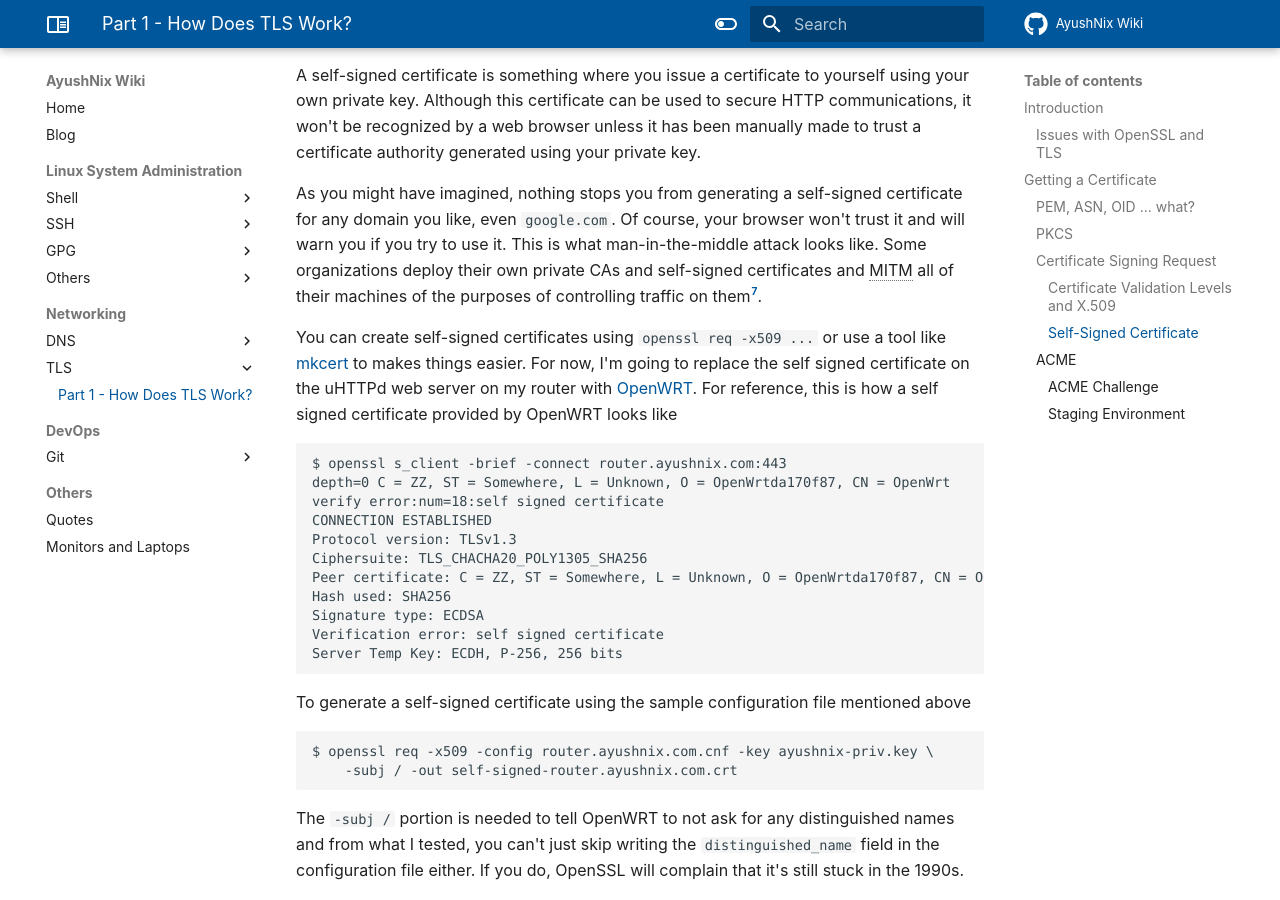
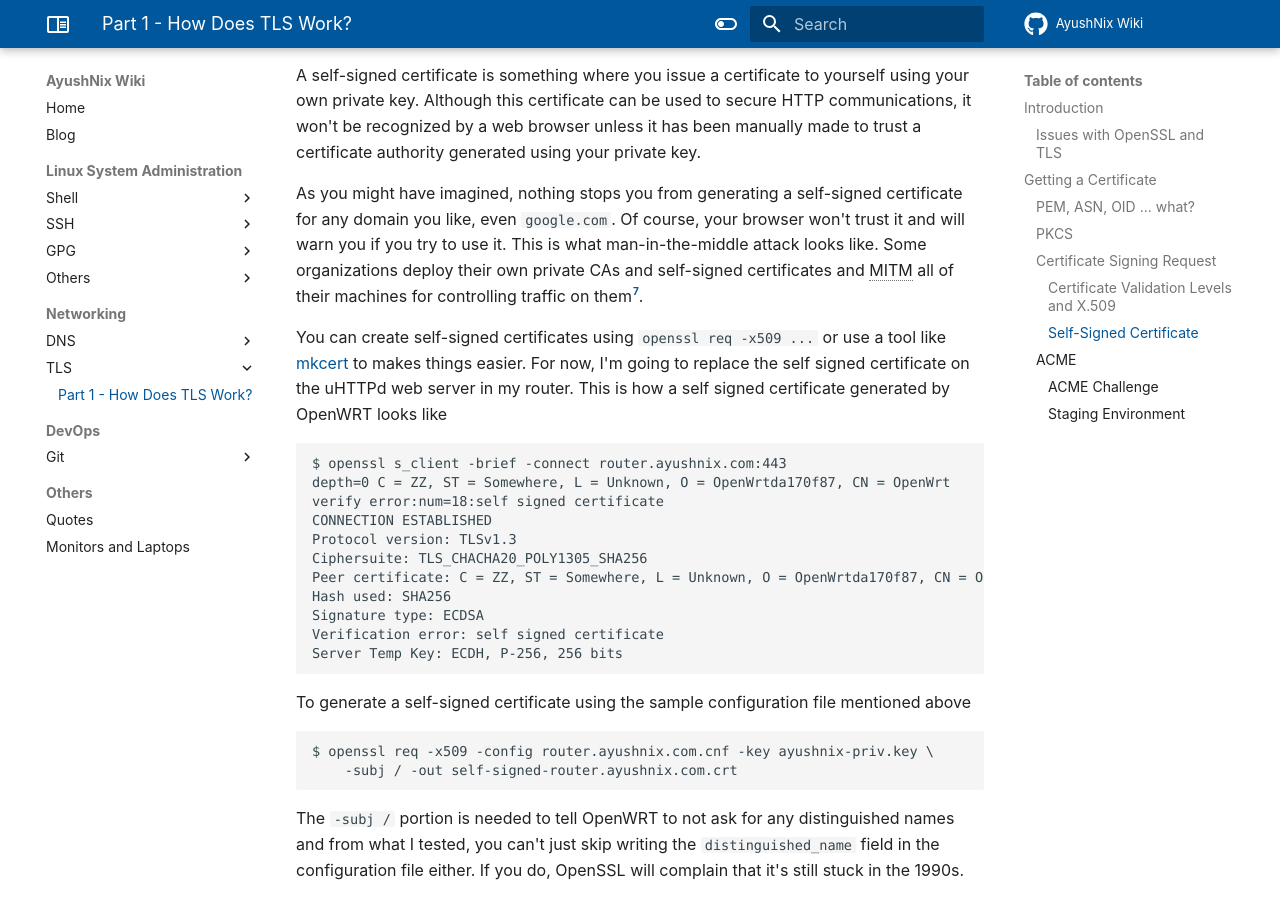
Before and after one commit to ayushnix/wiki, an MkDocs documentation site: the page built from docs/networking/tls/how-does-tls-work-part1.md, in a window 1280 px wide and 900 px high, scrolled down 5844 px. Built offline with MkDocs 1.6.1 and Material for MkDocs 9.7.7, drawn with Linux system fonts in a browser that asks for light colours; comment, search, counter and statistics services are not loaded; some of the changed text lies outside the part shown.

Commit message:
add ALPN abbrev, language fixes in TLS part 1

````diff
--- a/docs/networking/tls/how-does-tls-work-part1.md
+++ b/docs/networking/tls/how-does-tls-work-part1.md
@@ -275,14 +275,13 @@ generated using your private key.
 As you might have imagined, nothing stops you from generating a self-signed certificate for any
 domain you like, even `google.com`. Of course, your browser won't trust it and will warn you if you
 try to use it. This is what man-in-the-middle attack looks like. Some organizations deploy their own
-private CAs and self-signed certificates and MITM all of their machines of the purposes of
-controlling traffic on them[^7].
+private CAs and self-signed certificates and MITM all of their machines for controlling traffic on
+them[^7].
 
 You can create self-signed certificates using `openssl req -x509 ...` or use a tool like
 [mkcert](https://github.com/FiloSottile/mkcert) to makes things easier. For now, I'm going to
-replace the self signed certificate on the uHTTPd web server on my router with
-[OpenWRT](https://openwrt.org). For reference, this is how a self signed certificate provided by
-OpenWRT looks like
+replace the self signed certificate on the uHTTPd web server in my router. This is how a self signed
+certificate generated by OpenWRT looks like
 
 ```
 $ openssl s_client -brief -connect router.ayushnix.com:443
````
Also changed, not shown: include/abbreviations.md (+1 -0 lines).
